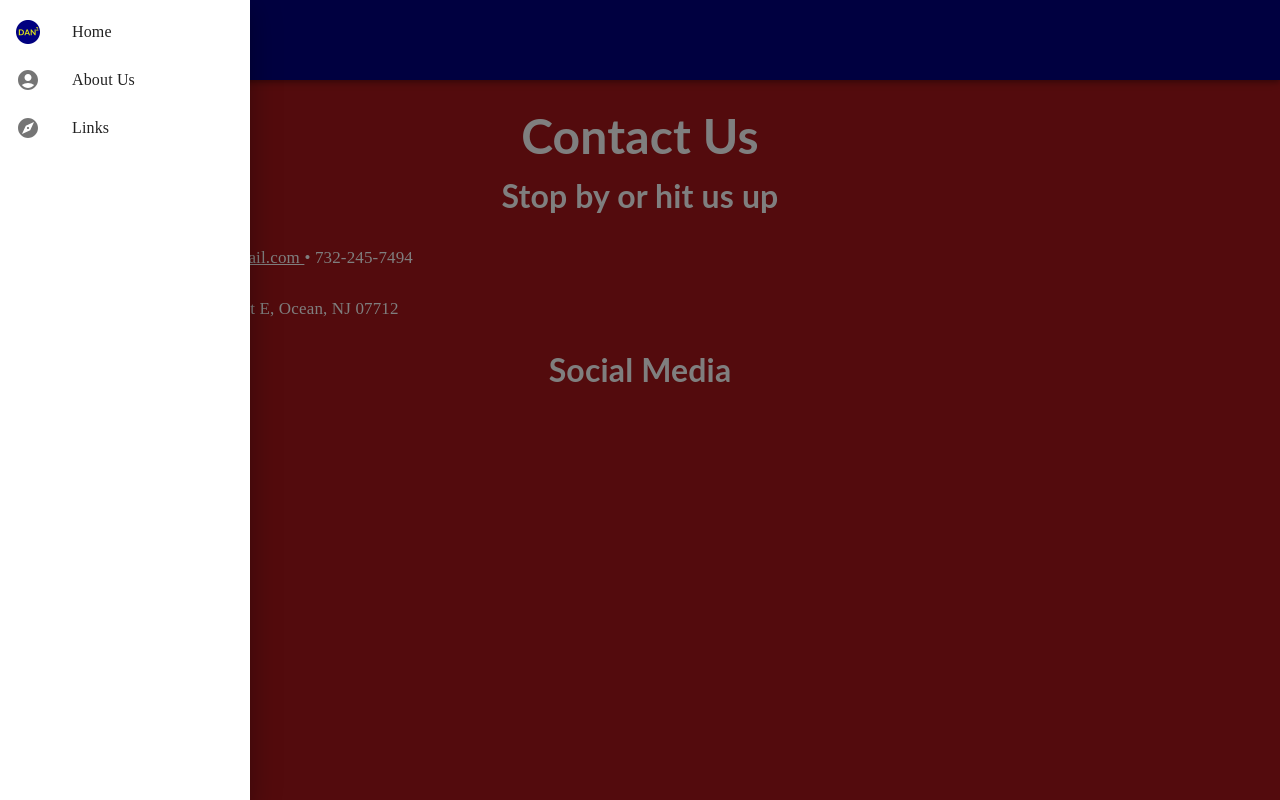
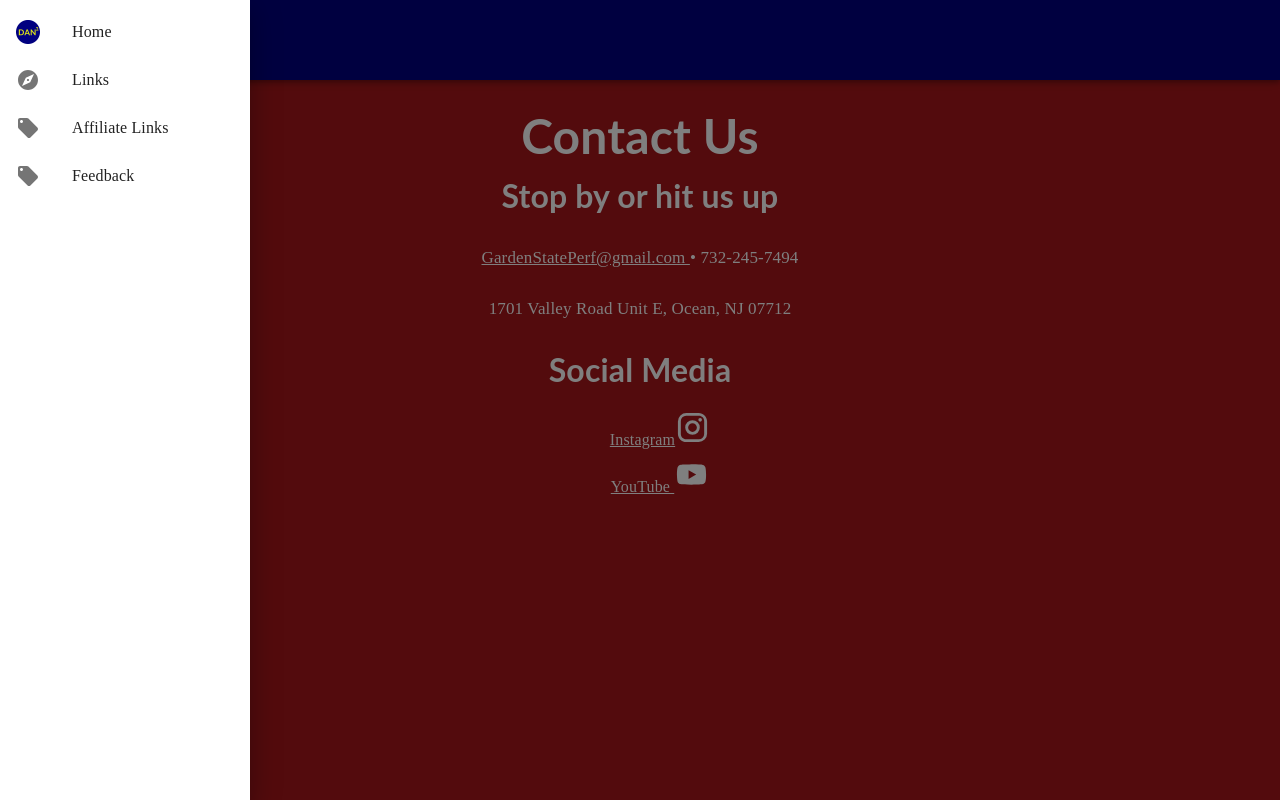
Before and after one commit to dmopsick/dansquared-website, a React (Create React App) app: page /contact in a window 1280 px wide. Both pictures are taken after a click on the button 56 px from the left and 40 px from the top of the page. Shown: the top 800 px of the page. Built offline with nearby package versions, Linux system fonts and the light colour scheme; a web font is replaced by a local one.

Commit message:
Feedback is in.. links are in.. home page v1 done

```diff
--- a/src/App.css
+++ b/src/App.css
@@ -111,7 +111,7 @@ a {
   text-decoration: none;
 }
 
-.centerText {
+.center-text {
   text-align: center;
 }
 
--- a/src/components/Home.js
+++ b/src/components/Home.js
@@ -84,7 +84,7 @@ export default function Home() {
                             flexBasis: "100%"
                         }}>
 
-                    <ArrowDownwardIcon className={classes.movingArrow}  style={{fontSize: "96px"}} />
+                        <ArrowDownwardIcon className={classes.movingArrow} style={{ fontSize: "96px" }} />
                     </Link>
 
                 </div>
@@ -112,7 +112,7 @@ export default function Home() {
                         transform: "translate(-50%, -50%)",
                     }}>
 
-                    <ArrowDownwardIcon className={classes.movingArrow}  style={{fontSize: "96px"}} />
+                    <ArrowDownwardIcon className={classes.movingArrow} style={{ fontSize: "96px" }} />
                 </Link>
             </div>
 
@@ -146,7 +146,7 @@ export default function Home() {
                         transform: "translate(-50%, -50%)",
                     }}>
 
-                    <ArrowDownwardIcon className={classes.movingArrow}  style={{fontSize: "96px"}} />
+                    <ArrowDownwardIcon className={classes.movingArrow} style={{ fontSize: "96px" }} />
                 </Link>
             </div>
 
@@ -156,7 +156,7 @@ export default function Home() {
                 <p className='sectionCaption'>
                     We believe you cannot fake passion and enthusiasm.
                     We are passionate about making content and engaging with our community, The DANimals.
-                    <br/>
+                    <br />
                     We specialize in video game content. We are currently playing...
                 </p>
                 <ul className='info-list'>
@@ -169,10 +169,10 @@ export default function Home() {
 
                 <p className='sectionCaption'>We are your go to source for Tera Raid Builds in Pokémon Scarlet and Violet.</p>
 
-
                 <Button className='button'
                     variant="contained"
                     size="small"
+                    target="_blank"
                     href="https://linktr.ee/dansquared">
                     Join the Danimals
                 </Button>
--- a/src/components/NoMatch.js
+++ b/src/components/NoMatch.js
@@ -11,7 +11,8 @@ export default function NoMatch() {
                    <img src={MoneyMike}
                         style={{
                             width: "80%",
-                            margin: "auto"
+                            margin: "auto",
+                            maxWidth: "300px"
                         }}
                         alt="Money Mike"
                     />
--- a/src/components/SideNav.js
+++ b/src/components/SideNav.js
@@ -13,6 +13,7 @@ import MenuIcon from '@mui/icons-material/Menu';
 // import ConnectWithoutContactIcon from '@mui/icons-material/ConnectWithoutContact';
 import ExploreIcon from '@mui/icons-material/Explore';
 // import CreateIcon from '@mui/icons-material/Create';
+import LocalOfferIcon from '@mui/icons-material/LocalOffer';
 
 export default function SideNav() {
     const [state, setState] = React.useState({
@@ -54,7 +55,7 @@ export default function SideNav() {
                     </ListItem>
                 </a>
 
-                <a className='linkNoDecoration' href="/about">
+                {/* <a className='linkNoDecoration' href="/about">
                     <ListItem disablePadding>
                         <ListItemButton>
                             <ListItemIcon>
@@ -65,11 +66,12 @@ export default function SideNav() {
                             </ListItemText>
                         </ListItemButton>
                     </ListItem>
-                </a>
+                </a> */}
 
                 <a className='linkNoDecoration'
                     target="_blank"
                     rel="noreferrer"
+                    target="_blank"
                     href="https://linktr.ee/dansquared">
                     <ListItem disablePadding>
                         <ListItemButton>
@@ -78,6 +80,40 @@ export default function SideNav() {
                             </ListItemIcon>
                             <ListItemText>
                                 Links
+                            </ListItemText>
+                        </ListItemButton>
+                    </ListItem>
+                </a>
+
+                <a className='linkNoDecoration'
+                    target="_blank"
+                    rel="noreferrer"
+                    target="_blank"
+                    href="https://linktr.ee/dansquared_promoted">
+                    <ListItem disablePadding>
+                        <ListItemButton>
+                            <ListItemIcon>
+                                <LocalOfferIcon />
+                            </ListItemIcon>
+                            <ListItemText>
+                                Affiliate Links
+                            </ListItemText>
+                        </ListItemButton>
+                    </ListItem>
+                </a>
+
+                <a className='linkNoDecoration'
+                    target="_blank"
+                    rel="noreferrer"
+                    target="_blank"
+                    href="https://forms.gle/PrN36pPQ3F96jQZr8">
+                    <ListItem disablePadding>
+                        <ListItemButton>
+                            <ListItemIcon>
+                                <LocalOfferIcon />
+                            </ListItemIcon>
+                            <ListItemText>
+                                Feedback
                             </ListItemText>
                         </ListItemButton>
                     </ListItem>
```
Lines whose indentation alone changed are shown as unchanged.
